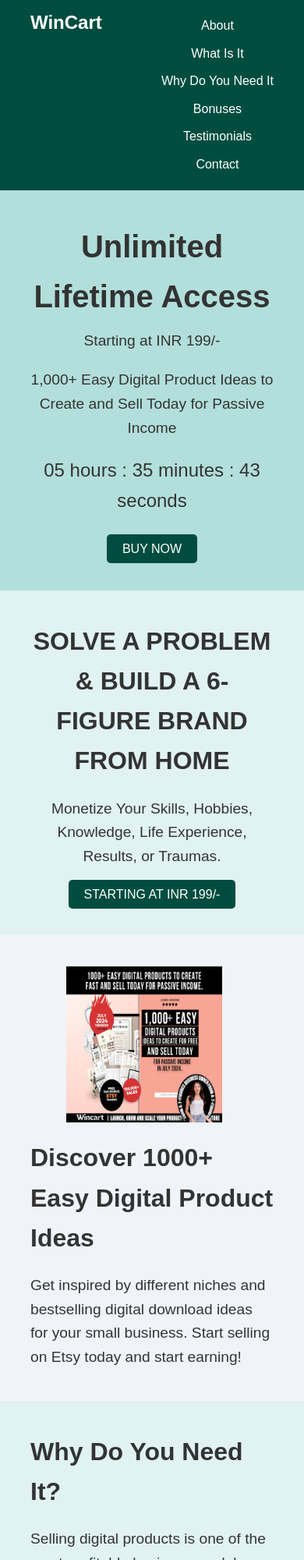
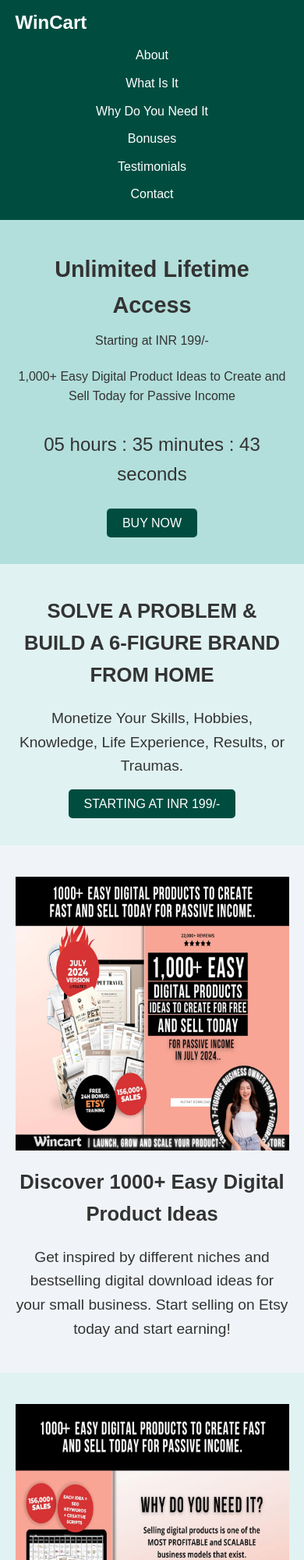
Before and after one commit to WinCart/Etsy-idea, a plain HTML site: page index.html in a window 390 px wide. Shown: the top 2000 px of the page at 78% size. Drawn offline with Linux system fonts and the light colour scheme.

Commit message:
styles.css

```diff
--- a/styles.css
+++ b/styles.css
@@ -24,36 +24,31 @@ header {
     background: #004d40; /* Teal Blue */
     color: #fff;
     padding: 10px 0;
+    position: relative;
 }
 
 header .logo {
-    float: left;
     font-size: 1.5em;
     font-weight: bold;
 }
 
 header nav {
-    float: right;
+    margin-top: 10px;
 }
 
 header nav ul {
     list-style: none;
+    text-align: center;
 }
 
 header nav ul li {
-    display: inline;
-    margin-left: 20px;
+    display: inline-block;
+    margin: 10px 20px;
 }
 
 header nav ul li a {
     color: #fff;
     text-decoration: none;
-}
-
-header::after {
-    content: '';
-    display: table;
-    clear: both;
 }
 
 /* Hero Section */
@@ -64,7 +59,7 @@ header::after {
 }
 
 .hero h1 {
-    font-size: 2.5em;
+    font-size: 2em;
     margin-bottom: 10px;
 }
 
@@ -77,10 +72,12 @@ header::after {
     display: flex;
     justify-content: center;
     margin-bottom: 20px;
+    flex-direction: column;
+    align-items: center;
 }
 
 .hero .countdown p {
-    margin: 0 10px;
+    margin: 10px 0;
     font-size: 1.5em;
 }
 
@@ -100,7 +97,7 @@ header::after {
 }
 
 .introduction h2 {
-    font-size: 2em;
+    font-size: 1.8em;
     margin-bottom: 20px;
 }
 
@@ -125,21 +122,22 @@ header::after {
 .what-is-it .image-text {
     display: flex;
     align-items: center;
-    justify-content: space-between;
+    justify-content: center;
+    flex-direction: column;
 }
 
 .what-is-it .image-text img {
-    max-width: 200px;
+    max-width: 100%;
     height: auto;
-    margin-right: 20px;
+    margin-bottom: 20px;
 }
 
 .what-is-it .text {
-    max-width: 600px;
+    text-align: center;
 }
 
 .what-is-it h2 {
-    font-size: 2em;
+    font-size: 1.8em;
     margin-bottom: 20px;
 }
 
@@ -157,21 +155,22 @@ header::after {
 .why-do-you-need-it .image-text {
     display: flex;
     align-items: center;
-    justify-content: space-between;
+    justify-content: center;
+    flex-direction: column-reverse;
 }
 
 .why-do-you-need-it .info-image {
-    max-width: 200px;
+    max-width: 100%;
     height: auto;
-    margin-right: 20px;
+    margin-bottom: 20px;
 }
 
 .why-do-you-need-it .text {
-    max-width: 600px;
+    text-align: center;
 }
 
 .why-do-you-need-it h2 {
-    font-size: 2em;
+    font-size: 1.8em;
     margin-bottom: 20px;
 }
 
@@ -188,21 +187,22 @@ header::after {
 .who-is-this-for .image-text {
     display: flex;
     align-items: center;
-    justify-content: space-between;
+    justify-content: center;
+    flex-direction: column;
 }
 
 .who-is-this-for .info-image {
-    max-width: 200px;
+    max-width: 100%;
     height: auto;
-    margin-right: 20px;
+    margin-bottom: 20px;
 }
 
 .who-is-this-for .text {
-    max-width: 600px;
+    text-align: center;
 }
 
 .who-is-this-for h2 {
-    font-size: 2em;
+    font-size: 1.8em;
     margin-bottom: 20px;
 }
 
@@ -219,7 +219,7 @@ header::after {
 }
 
 .bonuses h2 {
-    font-size: 2em;
+    font-size: 1.8em;
     margin-bottom: 20px;
 }
 
@@ -248,7 +248,7 @@ header::after {
 
 .testimonials h2 {
     text-align: center;
-    font-size: 2em;
+    font-size: 1.8em;
     margin-bottom: 20px;
 }
 
@@ -263,7 +263,7 @@ header::after {
     border: 1px solid #ccc;
     padding: 20px;
     margin: 10px;
-    max-width: 300px;
+    max-width: 100%;
     text-align: center;
 }
 
@@ -285,13 +285,14 @@ header::after {
 }
 
 .about h2 {
-    font-size: 2em;
+    font-size: 1.8em;
     margin-bottom: 20px;
 }
 
 .about p {
     font-size: 1.2em;
     line-height: 1.6;
+    text-align: center;
 }
 
 /* Footer */
@@ -331,22 +332,8 @@ footer {
 
 /* Responsive Design */
 @media (max-width: 768px) {
-    .image-text {
-        flex-direction: column;
-        align-items: flex-start;
-    }
-
-    .image-text img {
-        max-width: 100%;
-        margin-bottom: 20px;
-    }
-
-    .image-text .text {
-        max-width: 100%;
-    }
-
-    header nav ul {
-        text-align: center;
+    .container {
+        width: 90%;
     }
 
     header nav ul li {
@@ -354,15 +341,21 @@ footer {
         margin: 10px 0;
     }
 
-    .hero .countdown {
-        flex-direction: column;
+    .hero h1 {
+        font-size: 1.8em;
     }
 
-    .hero .countdown p {
-        margin-bottom: 10px;
+    .hero p {
+        font-size: 1em;
     }
 
-    .testimonial-grid {
-        flex-direction: column;
+    .introduction h2,
+    .what-is-it h2,
+    .why-do-you-need-it h2,
+    .who-is-this-for h2,
+    .bonuses h2,
+    .testimonials h2,
+    .about h2 {
+        font-size: 1.6em;
     }
 }
```
